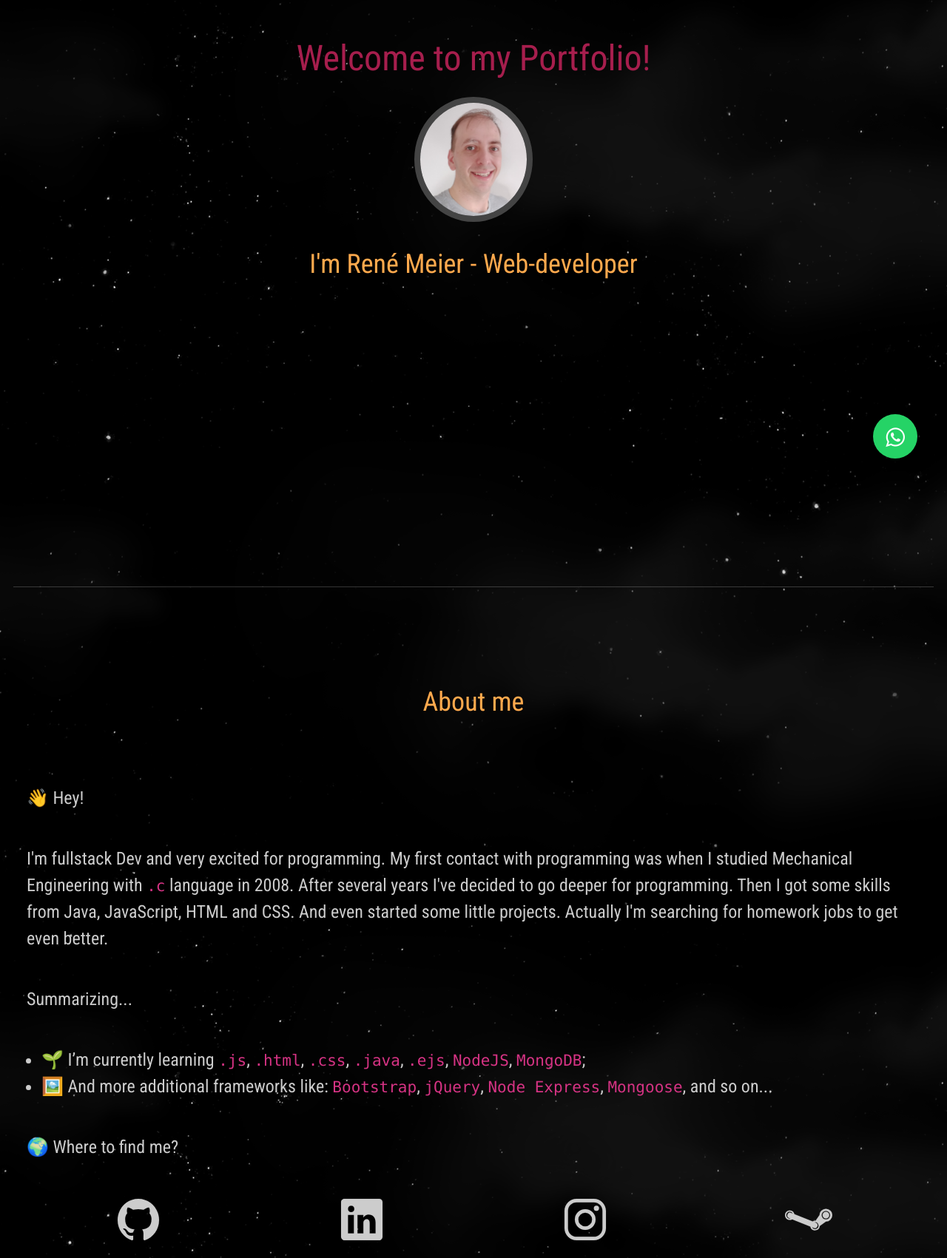
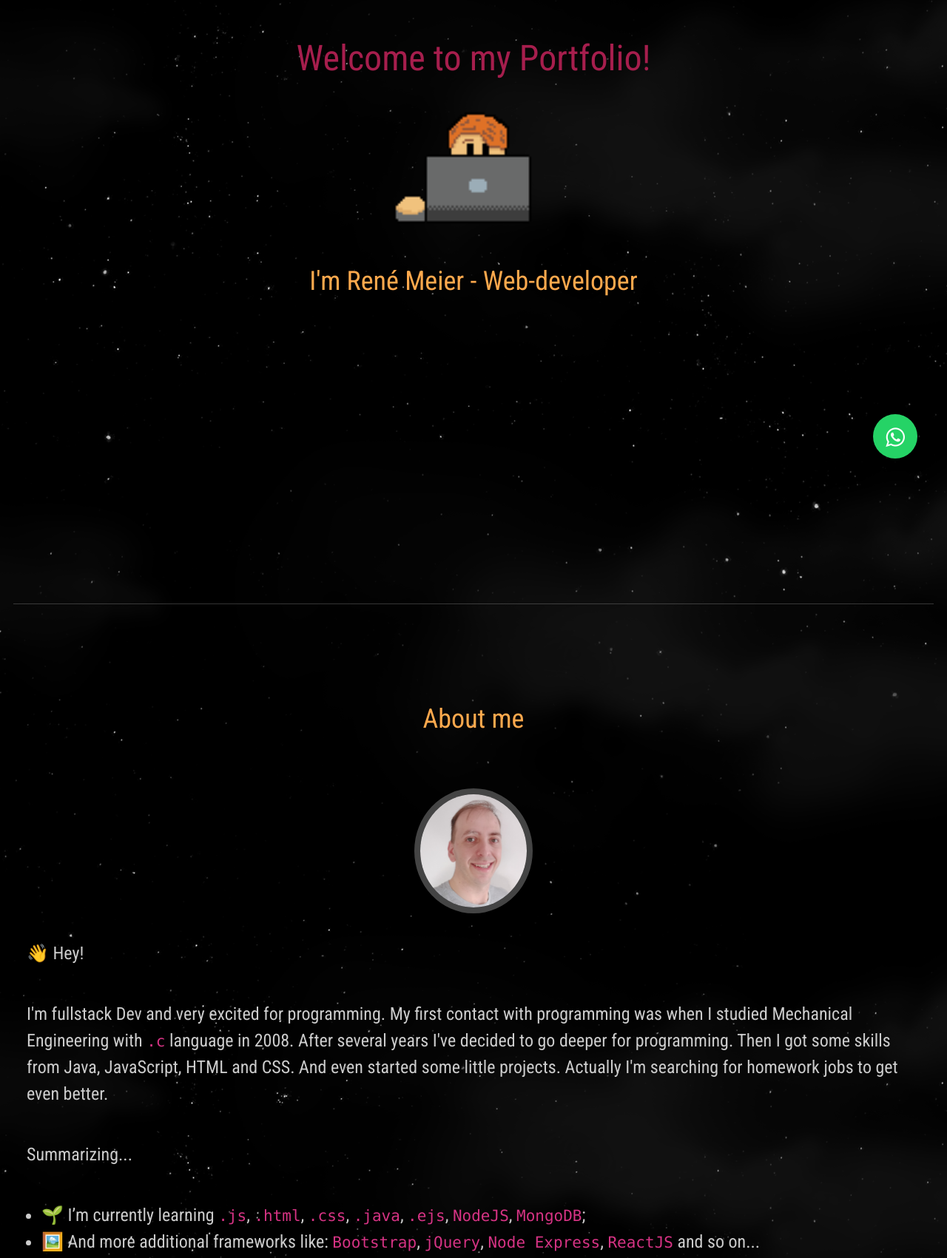
Before and after one commit to meierrene/myPortfolioVanilla, a website: page index.html in a window 1280 px wide. Shown: the part 140-1841 px from the top of the page at 74% size. Drawn offline with nearby package versions, Linux system fonts and the light colour scheme.

Commit message:
Add files via upload

```diff
--- a/index.html
+++ b/index.html
@@ -96,11 +96,8 @@
           <body>
             <div class="greetings-container">
               <h1 class="h1-title">Welcome to my Portfolio!</h1>
-              <img
-                class="personal-pic"
-                src="./src/img/profile.jpg"
-                alt="profile-picture portfolio"
-              />
+
+              <img class="personal-icon" src="./src/img/home-skin.gif" />
               <h2 class="h2-title">I'm René Meier - Web-developer</h2>
             </div>
 
@@ -108,7 +105,11 @@
 
             <section class="aboutme-container">
               <h2 class="h2-title">About me</h2>
-
+              <img
+                class="personal-pic"
+                src="./src/img/profile.jpg"
+                alt="profile-picture portfolio"
+              />
               <div class="story-telling">
                 <p>👋 Hey!</p>
                 <br />
@@ -135,8 +136,7 @@
                   <li>
                     🖼️ And more additional frameworks like:
                     <code>Bootstrap</code>, <code>jQuery</code>,
-                    <code>Node Express</code>, <code>Mongoose</code>, and so
-                    on...
+                    <code>Node Express</code>, <code>ReactJS</code> and so on...
                   </li>
                 </ul>
                 <br />
@@ -166,14 +166,16 @@
                   </a>
                 </div>
               </div>
-              <!-- <div class="presentation-gallery">
-                <iframe
+              <div class="presentation-gallery">
+                <img class="rocket-icon" src="./src/img/rocket.gif" />
+
+                <!-- <iframe
                   width="640"
                   height="480"
                   src="https://www.youtube.com/embed/tgbNymZ7vqY"
                 >
-                </iframe>
-              </div> -->
+                </iframe> -->
+              </div>
             </section>
 
             <hr id="myprojects" />
--- a/src/css/styles.css
+++ b/src/css/styles.css
@@ -81,11 +81,17 @@ hr {
   border: 8px solid #444;
 }
 
+.personal-icon {
+  width: 240px;
+  height: auto;
+}
+
 .aboutme-container {
   padding: 1.8rem;
   margin-top: 9.6rem;
   display: flex;
   flex-direction: column;
+  align-items: center;
   gap: 1.8rem;
 }
 
@@ -118,6 +124,10 @@ hr {
   margin-top: 6.4rem;
   text-align: center;
   padding: 1.8rem;
+}
+
+.rocket-icon {
+  width: 64px;
 }
 
 .myprojects-thumbnail {
```
Also changed, not shown: src/img/home-skin.gif (added), src/img/rocket.gif (added).
